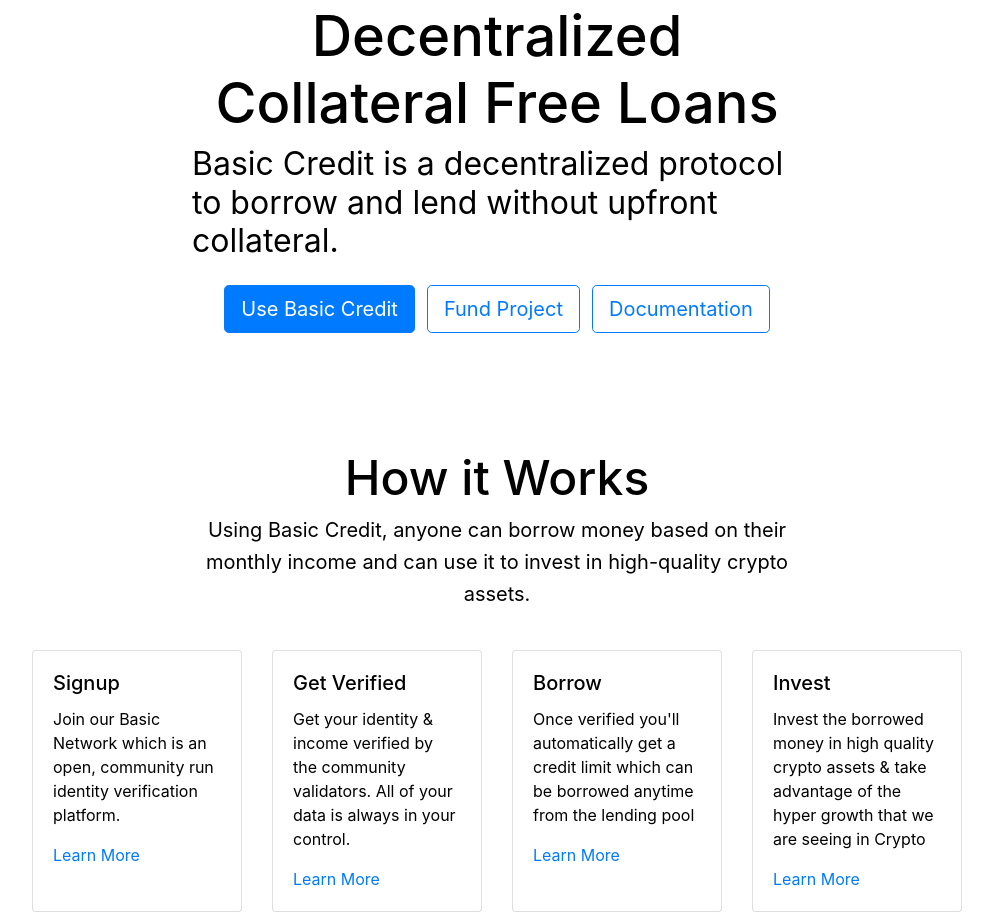
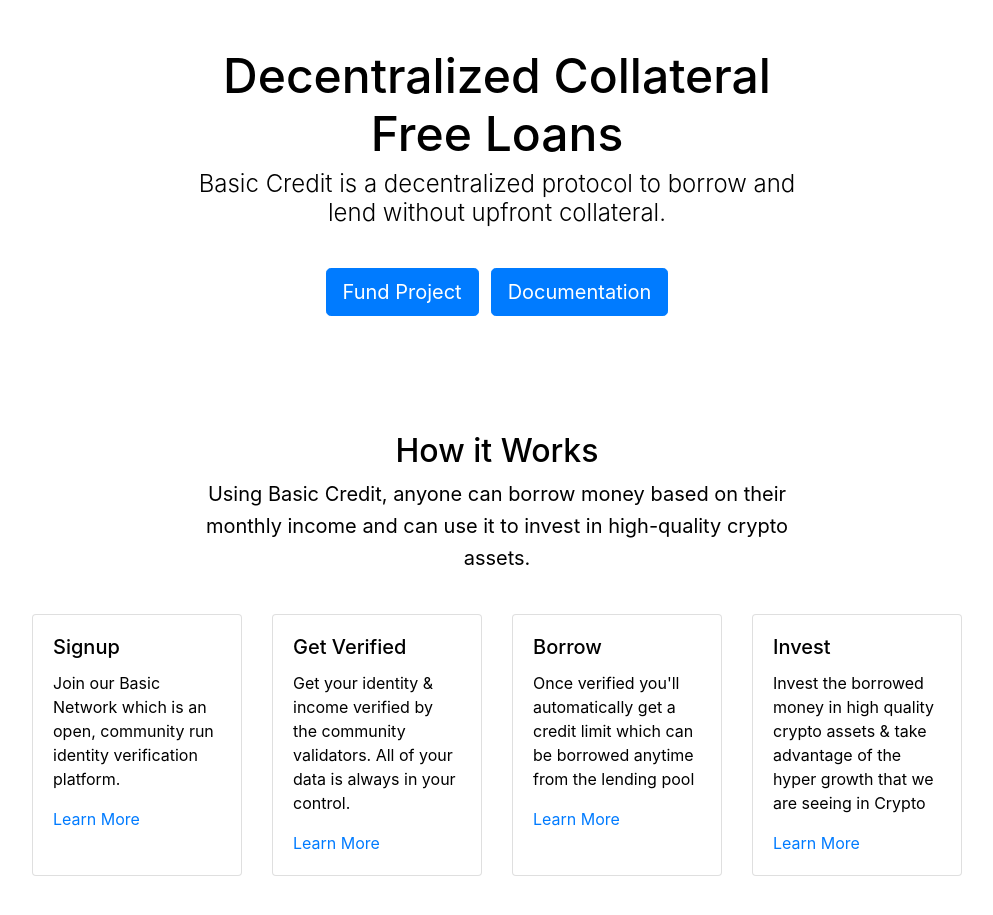
Before and after one commit to basic-credit/basiccredit.github.io, a Gatsby site: page / in a window 1280 px wide. Shown: the part 133-1048 px from the top of the page, without its empty margins (143-1136 px from the left). Built offline with nearby package versions, Linux system fonts and the light colour scheme; Gatsby itself is replaced by a stand-in of ours.

Commit message:
Cleanup styles and text sizes

```diff
--- a/src/pages/index.css
+++ b/src/pages/index.css
@@ -1,39 +1,9 @@
-.section {
-  margin-top: 104px;
-}
-
-@media (max-width: 960px) {
-  .section {
-    width: 100%;
-    font-size: 2rem;
-    line-height: 2.5rem;
-    max-width: 600px;
-    margin-top: 4rem;
-  }
-}
-
-@media (max-width: 640px) {
-  .section {
-    width: 100%;
-    font-weight: 400;
-    margin-top: 4rem;
-    text-align: left;
-  }
-}
-
 .button-section {
   margin-top: 16px;
 }
 
-.index {
-  margin-top: 104px;
-}
-
-.home-nav-right-button {
-  margin-left: 24px;
-}
-.home-nav {
-  margin-top: 2rem;
+.title-row {
+  margin-bottom: 32px;
 }
 
 .styled-card-deck {
--- a/src/pages/index.js
+++ b/src/pages/index.js
@@ -5,7 +5,6 @@ import { Link } from 'gatsby';
 
 import Layout from '../components/layout';
 import SEO from '../components/seo';
-import { externalLinks } from '../common/externalLinks';
 import './index.css';
 
 const StyledItemRow = styled.nav`
@@ -35,50 +34,71 @@ const StyledItemRow = styled.nav`
   }
 `;
 
+const StyledIndexDiv = styled.div`
+  margin-top: 148px;
+`
+const StyledTitleText = styled.h1`
+  font-size: 48px;
+  font-weight: 500;
+  text-align: center;
+  text-rendering: optimizeLegibility;
+`;
+const StyledTitleBody = styled.h2`
+  font-size: 24px;
+  font-weight: 300;
+  text-align: center;
+  text-rendering: optimizeLegibility;
+`;
+const StyledTitleSection = styled.div`
+  margin-bottom: 40px;
+`
+
 const IndexPage = () => (
   <Layout>
     <SEO title="Home" />
-    <div className="index">
-      <Row className="justify-content-center">
+    <StyledIndexDiv>
+      <StyledTitleSection>
+      <Row className="title-row justify-content-center">
         <Col md="6">
-          <h1>Decentralized Collateral Free Loans</h1>
-          <h2>
+          <StyledTitleText>Decentralized Collateral Free Loans</StyledTitleText>
+          <StyledTitleBody>
             Basic Credit is a decentralized protocol to borrow and lend without
             upfront collateral.
-          </h2>
+          </StyledTitleBody>
         </Col>
       </Row>
       <Row className="button-section">
         <StyledItemRow>
-          <Button
+          {/* <Button
             href={externalLinks.basicCreditApp}
             variant="primary"
             size="lg"
           >
             Use Basic Credit
-          </Button>
+          </Button> */}
           <Link to="/funding">
-            <Button variant="outline-primary" size="lg">
+            <Button variant="primary" size="lg">
               Fund Project
             </Button>
           </Link>
           <Link to="/documentation">
-            <Button variant="outline-primary" size="lg">
+            <Button variant="primary" size="lg">
               Documentation
             </Button>
           </Link>
         </StyledItemRow>
       </Row>
+      </StyledTitleSection>
       <HowSection />
       <MissionSection />
-    </div>
+    </StyledIndexDiv>
   </Layout>
 );
 
 export default IndexPage;
 
 const StyledSectionTitle = styled.h1`
-  font-size: 48px;
+  font-size: 32px;
   white-space: wrap;
   overflow-wrap: normal;
   max-width: 900px;
@@ -110,6 +130,23 @@ const StyledBodySubText = styled.h3`
   }
 `;
 
+const StyledSection = styled.div`
+  margin-top: 104px;
+  @media (max-width: 960px) {
+    width: 100%;
+    font-size: 2rem;
+    line-height: 2.5rem;
+    max-width: 600px;
+    margin-top: 4rem;
+  }
+  @media (max-width: 640px) {
+      width: 100%;
+      font-weight: 400;
+      margin-top: 4rem;
+      text-align: left;
+  }
+`
+
 const HowSectionCard = (title, text) => {
   return (
     <Card className="how-card">
@@ -124,7 +161,7 @@ const HowSectionCard = (title, text) => {
 
 const HowSection = () => {
   return (
-    <div className="section">
+    <StyledSection>
       <Row className="justify-content-center">
         <Col md="6">
           <StyledSectionTitle>How it Works</StyledSectionTitle>
@@ -156,14 +193,15 @@ const HowSection = () => {
           </CardDeck>
         </Col>
       </Row>
-    </div>
+    </StyledSection>
   );
 };
 
 const MissionSection = () => {
   return (
-    <div className="section">
-      <Row className="section justify-content-center">
+    <StyledSection>
+      <Row className="justify-content-center">
+        <Col md="8">
           <StyledSectionTitle>Basic Credit Mission</StyledSectionTitle>
           <StyledBodySubText>
             Collateral-based lending protocols only enable people with assets
@@ -173,7 +211,8 @@ const MissionSection = () => {
             to grow their wealth.
           </StyledBodySubText>
           <StyledBodySubText>Help us build that future!</StyledBodySubText>
+        </Col>
       </Row>
-    </div>
+    </StyledSection>
   );
 };
```
Lines whose indentation alone changed are shown as unchanged.
